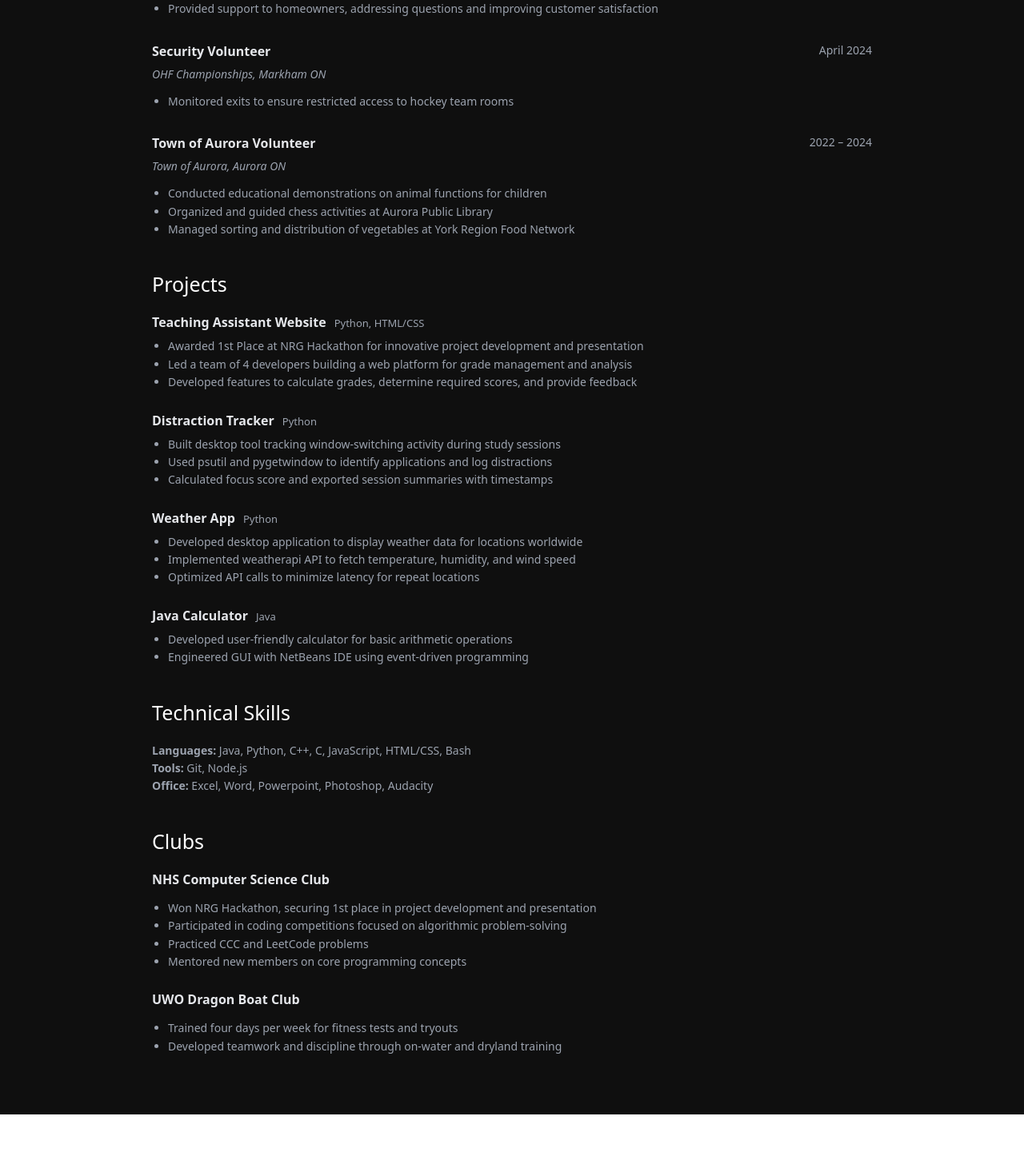
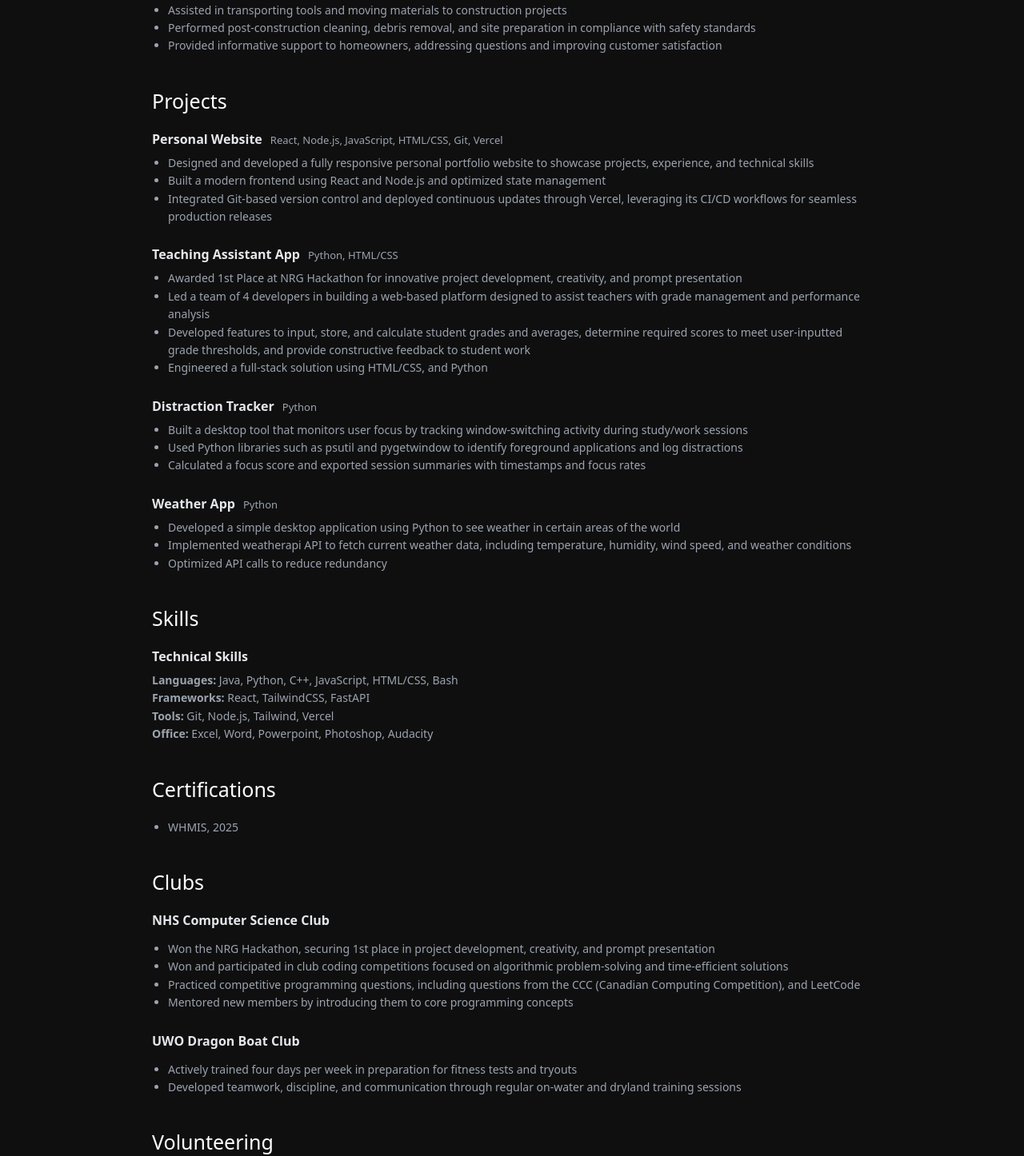
Before and after one commit to will1234510/my-portfolio, a React (Create React App) app: page /resume in a window 1280 px wide. Shown: the part 806-2252 px from the top of the page at 80% size. Before the commit the page ends 2200 px from the top, so only its background shows below. Built offline with nearby package versions, Linux system fonts and the light colour scheme.

Commit message:
resume changes

```diff
--- a/src/pages/hobbies.jsx
+++ b/src/pages/hobbies.jsx
@@ -343,7 +343,7 @@ function Hobbies() {
             <p style={{ marginTop: '0px', color: colors.textSecondary, fontSize: '16px', lineHeight: '1.7', marginBottom: '30px' }}>
               Peak: Top 2000 Global, Top 100 Canada
               <br/>
-              Current: Top 2800 Global, Top 130 Canada
+              Current: Top 3500 Global, Top 150 Canada
               </p>
             <div style={{
               display: 'grid',
--- a/src/pages/resume.jsx
+++ b/src/pages/resume.jsx
@@ -314,8 +314,11 @@ function Resume() {
               <strong style={{ color: colors.text }}>University of Western Ontario</strong>
               <span style={{ color: colors.textSecondary, fontSize: '14px' }}>Sept 2024 – April 2028</span>
             </div>
+            <div style={{ color: colors.textSecondary, fontSize: '14px', marginBottom: '8px' }}>
+              Bachelor of Science in Computer Science
+            </div>
             <div style={{ color: colors.textSecondary, fontSize: '14px' }}>
-              Bachelor of Science in Computer Science
+              Relevant Courses: Data Structures and Algorithms, Software Tools and System Programming, Information Systems and Design, Applied Logic for Computer Science
             </div>
           </div>
           <div>
@@ -332,7 +335,7 @@ function Resume() {
         {/* Experience */}
         <section style={{ marginBottom: '40px' }}>
           <h2 style={{ fontSize: '25px', fontWeight: '500', marginBottom: '20px', color: colors.textPrimary }}>
-            Work Experience
+            Experience
           </h2>
 
           {/* Warehouse Labour */}
@@ -347,7 +350,7 @@ function Resume() {
             <ul style={{ color: colors.textSecondary, fontSize: '14px', lineHeight: '1.6', paddingLeft: '20px' }}>
               <li>Increased lower rail detailing rate by over 50 percent, processing over 3000 pieces a week</li>
               <li>Sorted raw materials and finished parts to support assembly lines</li>
-              <li>Operated handheld power tools to grind and detail automotive components</li>
+              <li>Operated handheld power tools to grind and detail automotive components according to specifications</li>
             </ul>
           </div>
 
@@ -362,12 +365,124 @@ function Resume() {
             </div>
             <ul style={{ color: colors.textSecondary, fontSize: '14px', lineHeight: '1.6', paddingLeft: '20px' }}>
               <li>Assisted in transporting tools and moving materials to construction projects</li>
-              <li>Performed post-construction cleaning and debris removal in compliance with safety standards</li>
-              <li>Provided support to homeowners, addressing questions and improving customer satisfaction</li>
+              <li>Performed post-construction cleaning, debris removal, and site preparation in compliance with safety standards</li>
+              <li>Provided informative support to homeowners, addressing questions and improving customer satisfaction</li>
+            </ul>
+          </div>
+        </section>
+
+        {/* Projects */}
+        <section style={{ marginBottom: '40px' }}>
+          <h2 style={{ fontSize: '25px', fontWeight: '500', marginBottom: '20px', color: colors.textPrimary }}>
+            Projects
+          </h2>
+
+          <div style={{ marginBottom: '25px' }}>
+            <strong style={{ color: colors.text }}>Personal Website</strong>
+            <span style={{ color: colors.textSecondary, fontSize: '13px', marginLeft: '10px' }}>React, Node.js, JavaScript, HTML/CSS, Git, Vercel</span>
+            <ul style={{ color: colors.textSecondary, fontSize: '14px', lineHeight: '1.6', paddingLeft: '20px', marginTop: '8px' }}>
+              <li>Designed and developed a fully responsive personal portfolio website to showcase projects, experience, and technical skills</li>
+              <li>Built a modern frontend using React and Node.js and optimized state management</li>
+              <li>Integrated Git-based version control and deployed continuous updates through Vercel, leveraging its CI/CD workflows for seamless production releases</li>
             </ul>
           </div>
 
-          {/* Security Volunteer */}
+          <div style={{ marginBottom: '25px' }}>
+            <strong style={{ color: colors.text }}>Teaching Assistant App</strong>
+            <span style={{ color: colors.textSecondary, fontSize: '13px', marginLeft: '10px' }}>Python, HTML/CSS</span>
+            <ul style={{ color: colors.textSecondary, fontSize: '14px', lineHeight: '1.6', paddingLeft: '20px', marginTop: '8px' }}>
+              <li>Awarded 1st Place at NRG Hackathon for innovative project development, creativity, and prompt presentation</li>
+              <li>Led a team of 4 developers in building a web-based platform designed to assist teachers with grade management and performance analysis</li>
+              <li>Developed features to input, store, and calculate student grades and averages, determine required scores to meet user-inputted grade thresholds, and provide constructive feedback to student work</li>
+              <li>Engineered a full-stack solution using HTML/CSS, and Python</li>
+            </ul>
+          </div>
+
+          <div style={{ marginBottom: '25px' }}>
+            <strong style={{ color: colors.text }}>Distraction Tracker</strong>
+            <span style={{ color: colors.textSecondary, fontSize: '13px', marginLeft: '10px' }}>Python</span>
+            <ul style={{ color: colors.textSecondary, fontSize: '14px', lineHeight: '1.6', paddingLeft: '20px', marginTop: '8px' }}>
+              <li>Built a desktop tool that monitors user focus by tracking window-switching activity during study/work sessions</li>
+              <li>Used Python libraries such as psutil and pygetwindow to identify foreground applications and log distractions</li>
+              <li>Calculated a focus score and exported session summaries with timestamps and focus rates</li>
+            </ul>
+          </div>
+
+          <div style={{ marginBottom: '25px' }}>
+            <strong style={{ color: colors.text }}>Weather App</strong>
+            <span style={{ color: colors.textSecondary, fontSize: '13px', marginLeft: '10px' }}>Python</span>
+            <ul style={{ color: colors.textSecondary, fontSize: '14px', lineHeight: '1.6', paddingLeft: '20px', marginTop: '8px' }}>
+              <li>Developed a simple desktop application using Python to see weather in certain areas of the world</li>
+              <li>Implemented weatherapi API to fetch current weather data, including temperature, humidity, wind speed, and weather conditions</li>
+              <li>Optimized API calls to reduce redundancy</li>
+            </ul>
+          </div>
+        </section>
+
+        {/* Skills */}
+        <section style={{ marginBottom: '40px' }}>
+          <h2 style={{ fontSize: '25px', fontWeight: '500', marginBottom: '20px', color: colors.textPrimary }}>
+            Skills
+          </h2>
+
+          <div style={{ marginBottom: '20px' }}>
+            <strong style={{ color: colors.text, display: 'block', marginBottom: '8px' }}>
+              Technical Skills
+            </strong>
+            <div style={{ color: colors.textSecondary, fontSize: '14px', lineHeight: '1.6' }}>
+              <div><strong>Languages:</strong> Java, Python, C++, JavaScript, HTML/CSS, Bash</div>
+              <div><strong>Frameworks:</strong> React, TailwindCSS, FastAPI</div>
+              <div><strong>Tools:</strong> Git, Node.js, Tailwind, Vercel</div>
+              <div><strong>Office:</strong> Excel, Word, Powerpoint, Photoshop, Audacity</div>
+            </div>
+          </div>
+        </section>
+
+        {/* Certifications */}
+        <section style={{ marginBottom: '40px' }}>
+          <h2 style={{ fontSize: '25px', fontWeight: '500', marginBottom: '20px', color: colors.textPrimary }}>
+            Certifications
+          </h2>
+          <ul style={{ color: colors.textSecondary, fontSize: '14px', lineHeight: '1.6', paddingLeft: '20px' }}>
+            <li>WHMIS, 2025</li>
+          </ul>
+        </section>
+
+        {/* Clubs */}
+        <section style={{ marginBottom: '40px' }}>
+          <h2 style={{ fontSize: '25px', fontWeight: '500', marginBottom: '20px', color: colors.textPrimary }}>
+            Clubs
+          </h2>
+
+          <div style={{ marginBottom: '25px' }}>
+            <strong style={{ color: colors.text, display: 'block', marginBottom: '8px' }}>
+              NHS Computer Science Club
+            </strong>
+            <ul style={{ color: colors.textSecondary, fontSize: '14px', lineHeight: '1.6', paddingLeft: '20px' }}>
+              <li>Won the NRG Hackathon, securing 1st place in project development, creativity, and prompt presentation</li>
+              <li>Won and participated in club coding competitions focused on algorithmic problem-solving and time-efficient solutions</li>
+              <li>Practiced competitive programming questions, including questions from the CCC (Canadian Computing Competition), and LeetCode</li>
+              <li>Mentored new members by introducing them to core programming concepts</li>
+            </ul>
+          </div>
+
+          <div>
+            <strong style={{ color: colors.text, display: 'block', marginBottom: '8px' }}>
+              UWO Dragon Boat Club
+            </strong>
+            <ul style={{ color: colors.textSecondary, fontSize: '14px', lineHeight: '1.6', paddingLeft: '20px' }}>
+              <li>Actively trained four days per week in preparation for fitness tests and tryouts</li>
+              <li>Developed teamwork, discipline, and communication through regular on-water and dryland training sessions</li>
+            </ul>
+          </div>
+        </section>
+
+        {/* Volunteering */}
+        <section style={{ marginBottom: '40px' }}>
+          <h2 style={{ fontSize: '25px', fontWeight: '500', marginBottom: '20px', color: colors.textPrimary }}>
+            Volunteering
+          </h2>
+
           <div style={{ marginBottom: '30px' }}>
             <div style={{ display: 'flex', justifyContent: 'space-between', marginBottom: '8px' }}>
               <strong style={{ color: colors.text }}>Security Volunteer</strong>
@@ -381,7 +496,6 @@ function Resume() {
             </ul>
           </div>
 
-          {/* Town Volunteer */}
           <div style={{ marginBottom: '30px' }}>
             <div style={{ display: 'flex', justifyContent: 'space-between', marginBottom: '8px' }}>
               <strong style={{ color: colors.text }}>Town of Aurora Volunteer</strong>
@@ -393,101 +507,18 @@ function Resume() {
             <ul style={{ color: colors.textSecondary, fontSize: '14px', lineHeight: '1.6', paddingLeft: '20px' }}>
               <li>Conducted educational demonstrations on animal functions for children</li>
               <li>Organized and guided chess activities at Aurora Public Library</li>
-              <li>Managed sorting and distribution of vegetables at York Region Food Network</li>
+              <li>Managed the sorting and distribution of vegetables at York Region Food Network</li>
             </ul>
           </div>
         </section>
 
-        {/* Projects */}
-        <section style={{ marginBottom: '40px' }}>
-          <h2 style={{ fontSize: '25px', fontWeight: '500', marginBottom: '20px', color: colors.textPrimary }}>
-            Projects
-          </h2>
-
-          <div style={{ marginBottom: '25px' }}>
-            <strong style={{ color: colors.text }}>Teaching Assistant Website</strong>
-            <span style={{ color: colors.textSecondary, fontSize: '13px', marginLeft: '10px' }}>Python, HTML/CSS</span>
-            <ul style={{ color: colors.textSecondary, fontSize: '14px', lineHeight: '1.6', paddingLeft: '20px', marginTop: '8px' }}>
-              <li>Awarded 1st Place at NRG Hackathon for innovative project development and presentation</li>
-              <li>Led a team of 4 developers building a web platform for grade management and analysis</li>
-              <li>Developed features to calculate grades, determine required scores, and provide feedback</li>
-            </ul>
-          </div>
-
-          <div style={{ marginBottom: '25px' }}>
-            <strong style={{ color: colors.text }}>Distraction Tracker</strong>
-            <span style={{ color: colors.textSecondary, fontSize: '13px', marginLeft: '10px' }}>Python</span>
-            <ul style={{ color: colors.textSecondary, fontSize: '14px', lineHeight: '1.6', paddingLeft: '20px', marginTop: '8px' }}>
-              <li>Built desktop tool tracking window-switching activity during study sessions</li>
-              <li>Used psutil and pygetwindow to identify applications and log distractions</li>
-              <li>Calculated focus score and exported session summaries with timestamps</li>
-            </ul>
-          </div>
-
-          <div style={{ marginBottom: '25px' }}>
-            <strong style={{ color: colors.text }}>Weather App</strong>
-            <span style={{ color: colors.textSecondary, fontSize: '13px', marginLeft: '10px' }}>Python</span>
-            <ul style={{ color: colors.textSecondary, fontSize: '14px', lineHeight: '1.6', paddingLeft: '20px', marginTop: '8px' }}>
-              <li>Developed desktop application to display weather data for locations worldwide</li>
-              <li>Implemented weatherapi API to fetch temperature, humidity, and wind speed</li>
-              <li>Optimized API calls to minimize latency for repeat locations</li>
-            </ul>
-          </div>
-
-          <div style={{ marginBottom: '25px' }}>
-            <strong style={{ color: colors.text }}>Java Calculator</strong>
-            <span style={{ color: colors.textSecondary, fontSize: '13px', marginLeft: '10px' }}>Java</span>
-            <ul style={{ color: colors.textSecondary, fontSize: '14px', lineHeight: '1.6', paddingLeft: '20px', marginTop: '8px' }}>
-              <li>Developed user-friendly calculator for basic arithmetic operations</li>
-              <li>Engineered GUI with NetBeans IDE using event-driven programming</li>
-            </ul>
-          </div>
-        </section>
-
-        {/* Skills */}
-        <section style={{ marginBottom: '40px' }}>
-          <h2 style={{ fontSize: '25px', fontWeight: '500', marginBottom: '20px', color: colors.textPrimary }}>
-            Technical Skills
-          </h2>
-
-          <div style={{ marginBottom: '20px' }}>
-            <strong style={{ color: colors.text, display: 'block', marginBottom: '8px' }}>
-
-            </strong>
-            <div style={{ color: colors.textSecondary, fontSize: '14px', lineHeight: '1.6' }}>
-              <div><strong>Languages:</strong> Java, Python, C++, C, JavaScript, HTML/CSS, Bash</div>
-              <div><strong>Tools:</strong> Git, Node.js</div>
-              <div><strong>Office:</strong> Excel, Word, Powerpoint, Photoshop, Audacity</div>
-            </div>
-          </div>
-        </section>
-
-        {/* Clubs */}
+        {/* References */}
         <section>
           <h2 style={{ fontSize: '25px', fontWeight: '500', marginBottom: '20px', color: colors.textPrimary }}>
-            Clubs
+            References
           </h2>
-
-          <div style={{ marginBottom: '25px' }}>
-            <strong style={{ color: colors.text, display: 'block', marginBottom: '8px' }}>
-              NHS Computer Science Club
-            </strong>
-            <ul style={{ color: colors.textSecondary, fontSize: '14px', lineHeight: '1.6', paddingLeft: '20px' }}>
-              <li>Won NRG Hackathon, securing 1st place in project development and presentation</li>
-              <li>Participated in coding competitions focused on algorithmic problem-solving</li>
-              <li>Practiced CCC and LeetCode problems</li>
-              <li>Mentored new members on core programming concepts</li>
-            </ul>
-          </div>
-
-          <div>
-            <strong style={{ color: colors.text, display: 'block', marginBottom: '8px' }}>
-              UWO Dragon Boat Club
-            </strong>
-            <ul style={{ color: colors.textSecondary, fontSize: '14px', lineHeight: '1.6', paddingLeft: '20px' }}>
-              <li>Trained four days per week for fitness tests and tryouts</li>
-              <li>Developed teamwork and discipline through on-water and dryland training</li>
-            </ul>
+          <div style={{ color: colors.textSecondary, fontSize: '14px' }}>
+            Available upon request
           </div>
         </section>
       </div>
```
